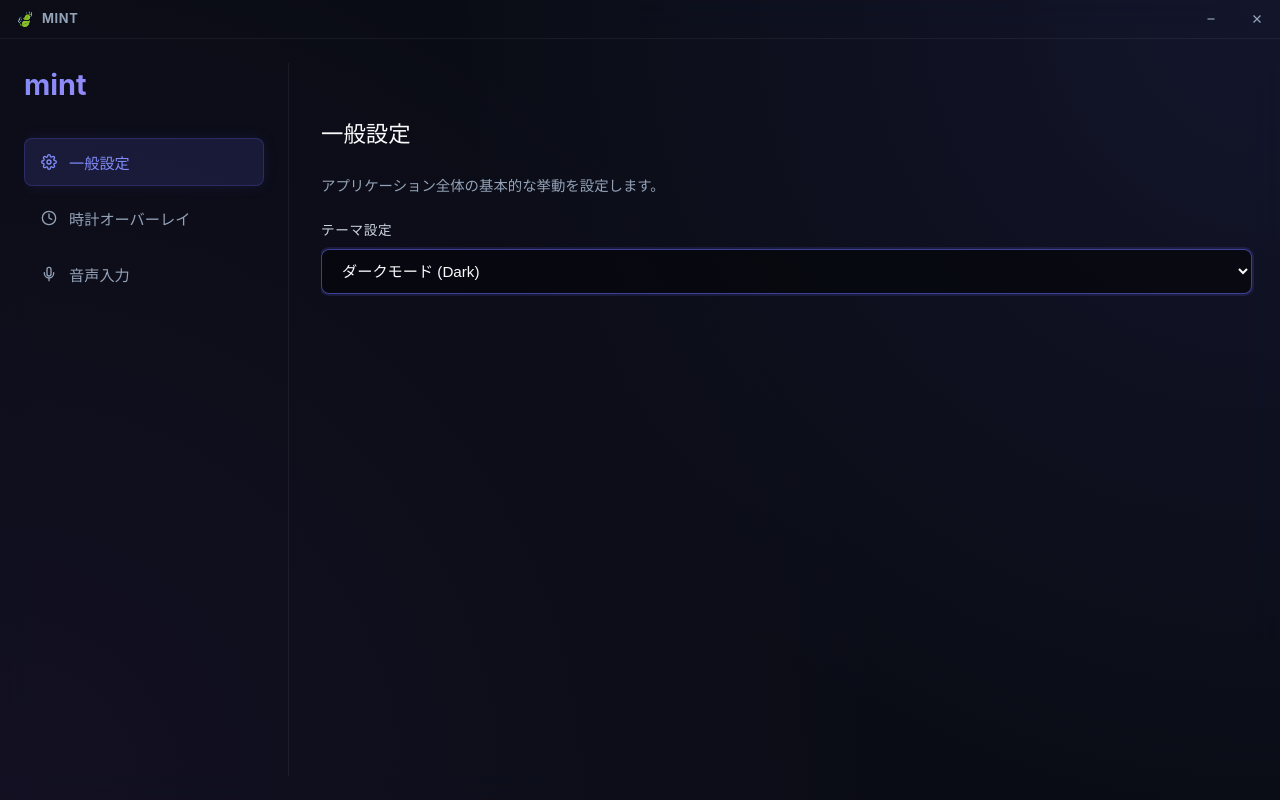
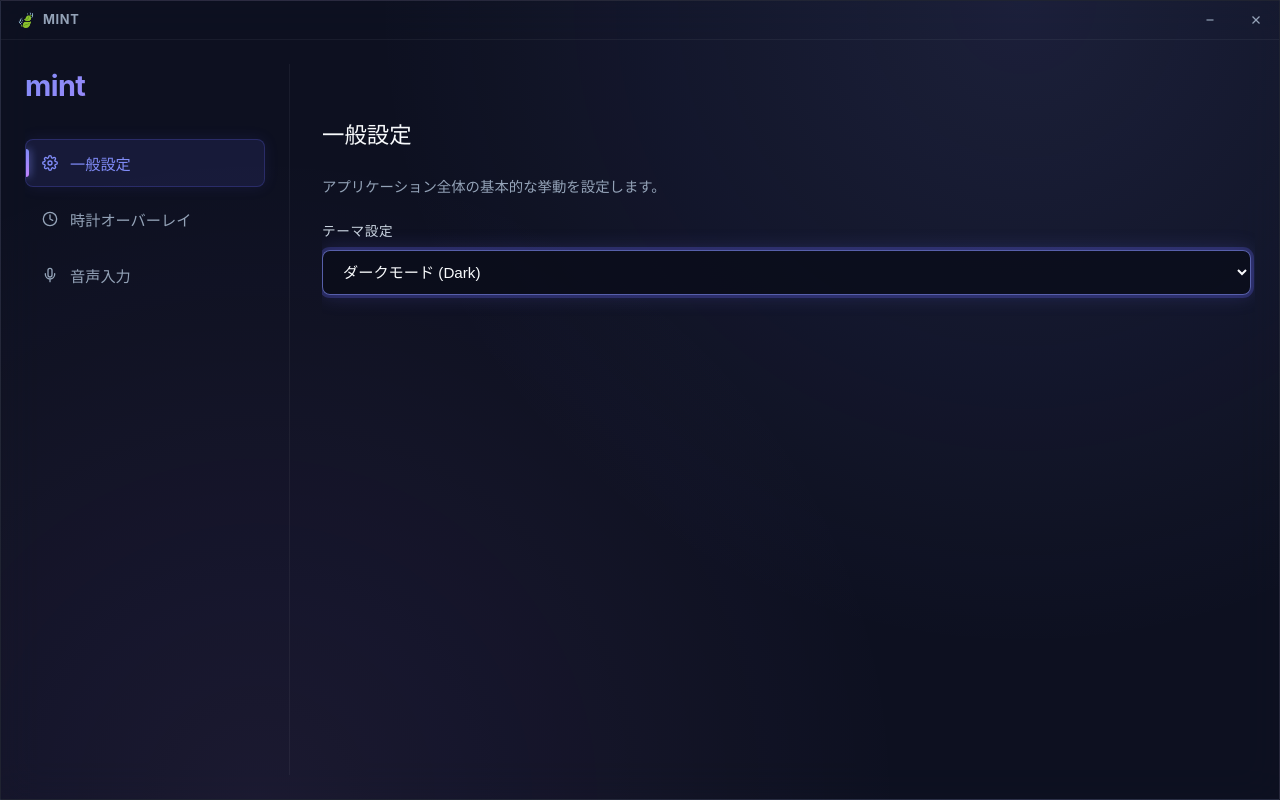
Before and after one commit to ibukani/mint, a React (Vite) app: page / in a window 1280 px wide. Built offline with nearby package versions, Linux system fonts and the light colour scheme.

Commit message:
Refine application design system and interaction animations

```diff
--- a/src/design/components/ShortcutInput.tsx
+++ b/src/design/components/ShortcutInput.tsx
@@ -7,7 +7,6 @@ interface ShortcutInputProps {
   id?: string;
   invalid?: boolean;
   placeholderText?: string;
-  autoFocus?: boolean;
 }
 
 export const ShortcutInput: React.FC<ShortcutInputProps> = ({
@@ -16,7 +15,6 @@ export const ShortcutInput: React.FC<ShortcutInputProps> = ({
   id,
   invalid = false,
   placeholderText = "キーを押して設定...",
-  autoFocus = false,
 }) => {
   const [isRecording, setIsRecording] = useState(false);
 
@@ -126,7 +124,6 @@ export const ShortcutInput: React.FC<ShortcutInputProps> = ({
         className={classes}
         value={displayValue}
         readOnly
-        autoFocus={autoFocus}
         onKeyDown={handleKeyDown}
         onFocus={handleFocus}
         onBlur={handleBlur}
--- a/src/design/theme.css
+++ b/src/design/theme.css
@@ -13,35 +13,35 @@
   --color-success: #86efac;
   --color-warning: #fde68a;
 
-  --surface-page: #05060b;
-  --surface-root: #07080d;
-  --surface-panel: rgba(13, 15, 26, 0.75);
-  --surface-control: rgba(8, 9, 15, 0.85);
-  --surface-control-hover: rgba(255, 255, 255, 0.04);
-  --surface-accent: rgba(99, 102, 241, 0.15);
-  --surface-accent-action: rgba(99, 102, 241, 0.22);
-  --surface-accent-action-hover: rgba(99, 102, 241, 0.32);
+  --surface-page: #080a13;
+  --surface-root: #0b0e1a;
+  --surface-panel: rgba(16, 20, 38, 0.72);
+  --surface-control: rgba(11, 14, 28, 0.85);
+  --surface-control-hover: rgba(255, 255, 255, 0.05);
+  --surface-accent: rgba(99, 102, 241, 0.12);
+  --surface-accent-action: rgba(99, 102, 241, 0.2);
+  --surface-accent-action-hover: rgba(99, 102, 241, 0.3);
   --surface-error: rgba(239, 68, 68, 0.15);
   --surface-success: rgba(34, 197, 94, 0.13);
   --surface-warning: rgba(245, 158, 11, 0.14);
-  --surface-overlay: rgba(8, 9, 16, 0.8);
+  --surface-overlay: rgba(11, 14, 28, 0.85);
   --surface-titlebar-btn-hover: rgba(255, 255, 255, 0.08);
   --surface-titlebar-btn-active: rgba(255, 255, 255, 0.15);
 
-  --border-panel: rgba(255, 255, 255, 0.09);
-  --border-subtle: rgba(255, 255, 255, 0.06);
-  --border-control: rgba(255, 255, 255, 0.09);
-  --border-control-focus: rgba(99, 102, 241, 0.6);
+  --border-panel: rgba(255, 255, 255, 0.08);
+  --border-subtle: rgba(255, 255, 255, 0.05);
+  --border-control: rgba(255, 255, 255, 0.08);
+  --border-control-focus: rgba(129, 140, 248, 0.65);
   --border-accent: rgba(99, 102, 241, 0.25);
-  --border-action: rgba(99, 102, 241, 0.4);
-  --border-action-hover: rgba(129, 140, 248, 0.65);
-  --border-error: rgba(239, 68, 68, 0.35);
-  --border-success: rgba(34, 197, 94, 0.35);
-  --border-warning: rgba(245, 158, 11, 0.35);
-  --border-overlay: rgba(255, 255, 255, 0.1);
+  --border-action: rgba(99, 102, 241, 0.35);
+  --border-action-hover: rgba(129, 140, 248, 0.6);
+  --border-error: rgba(239, 68, 68, 0.3);
+  --border-success: rgba(34, 197, 94, 0.3);
+  --border-warning: rgba(245, 158, 11, 0.3);
+  --border-overlay: rgba(255, 255, 255, 0.08);
 
-  --page-accent-top: rgba(99, 102, 241, 0.1);
-  --page-accent-bottom: rgba(168, 85, 247, 0.06);
+  --page-accent-top: rgba(129, 140, 248, 0.12);
+  --page-accent-bottom: rgba(192, 132, 252, 0.08);
 }
 
 :root[data-theme="light"] {
@@ -58,33 +58,33 @@
   --color-success: #16a34a;
   --color-warning: #d97706;
 
-  --surface-page: #f1f5f9;
-  --surface-root: #e2e8f0;
-  --surface-panel: rgba(255, 255, 255, 0.8);
-  --surface-control: rgba(255, 255, 255, 0.95);
-  --surface-control-hover: rgba(15, 23, 42, 0.05);
-  --surface-accent: rgba(79, 70, 229, 0.12);
+  --surface-page: #f8fafc;
+  --surface-root: #f1f5f9;
+  --surface-panel: rgba(255, 255, 255, 0.85);
+  --surface-control: rgba(255, 255, 255, 0.98);
+  --surface-control-hover: rgba(99, 102, 241, 0.04);
+  --surface-accent: rgba(79, 70, 229, 0.1);
   --surface-accent-action: rgba(79, 70, 229, 0.15);
   --surface-accent-action-hover: rgba(79, 70, 229, 0.22);
-  --surface-error: rgba(239, 68, 68, 0.1);
-  --surface-success: rgba(34, 197, 94, 0.1);
-  --surface-warning: rgba(245, 158, 11, 0.12);
-  --surface-overlay: rgba(15, 23, 42, 0.8);
-  --surface-titlebar-btn-hover: rgba(0, 0, 0, 0.06);
-  --surface-titlebar-btn-active: rgba(0, 0, 0, 0.12);
+  --surface-error: rgba(239, 68, 68, 0.08);
+  --surface-success: rgba(34, 197, 94, 0.08);
+  --surface-warning: rgba(245, 158, 11, 0.1);
+  --surface-overlay: rgba(15, 23, 42, 0.82);
+  --surface-titlebar-btn-hover: rgba(15, 23, 42, 0.06);
+  --surface-titlebar-btn-active: rgba(15, 23, 42, 0.12);
 
-  --border-panel: rgba(15, 23, 42, 0.12);
-  --border-subtle: rgba(15, 23, 42, 0.09);
-  --border-control: rgba(15, 23, 42, 0.16);
+  --border-panel: rgba(15, 23, 42, 0.1);
+  --border-subtle: rgba(15, 23, 42, 0.06);
+  --border-control: rgba(15, 23, 42, 0.12);
   --border-control-focus: rgba(79, 70, 229, 0.6);
-  --border-accent: rgba(79, 70, 229, 0.25);
-  --border-action: rgba(79, 70, 229, 0.4);
-  --border-action-hover: rgba(79, 70, 229, 0.6);
-  --border-error: rgba(220, 38, 38, 0.35);
-  --border-success: rgba(22, 163, 74, 0.35);
-  --border-warning: rgba(217, 119, 6, 0.35);
-  --border-overlay: rgba(15, 23, 42, 0.15);
+  --border-accent: rgba(79, 70, 229, 0.22);
+  --border-action: rgba(79, 70, 229, 0.35);
+  --border-action-hover: rgba(79, 70, 229, 0.55);
+  --border-error: rgba(220, 38, 38, 0.3);
+  --border-success: rgba(22, 163, 74, 0.3);
+  --border-warning: rgba(217, 119, 6, 0.3);
+  --border-overlay: rgba(15, 23, 42, 0.12);
 
-  --page-accent-top: rgba(79, 70, 229, 0.1);
-  --page-accent-bottom: rgba(124, 58, 237, 0.06);
+  --page-accent-top: rgba(79, 70, 229, 0.08);
+  --page-accent-bottom: rgba(124, 58, 237, 0.05);
 }
--- a/src/design/tokens.css
+++ b/src/design/tokens.css
@@ -40,10 +40,14 @@
   --transition-fast: 0.2s ease;
   --transition-base: 0.25s ease;
   --transition-slow: 0.3s ease;
+  --transition-smooth: 0.35s cubic-bezier(0.16, 1, 0.3, 1);
 
   --shadow-panel: 0 8px 32px 0 rgb(0 0 0 / 37%);
   --shadow-active: 0 0 15px rgb(99 102 241 / 10%);
-  --shadow-focus: 0 0 0 2px rgb(99 102 241 / 15%);
+  --shadow-focus: 0 0 0 3px rgb(99 102 241 / 25%);
+  --shadow-glow: 0 0 20px rgb(99 102 241 / 25%);
+  --shadow-card-hover:
+    0 12px 36px rgb(0 0 0 / 25%), 0 0 20px rgb(99 102 241 / 10%);
   --shadow-overlay: 0 4px 20px rgb(0 0 0 / 50%);
   --shadow-overlay-text: 0 0 10px rgb(129 140 248 / 30%);
 }
--- a/src/features/clock/components/ClockSettings.tsx
+++ b/src/features/clock/components/ClockSettings.tsx
@@ -102,7 +102,6 @@ export const ClockSettings: React.FC = () => {
       >
         <ShortcutInput
           id="clock-shortcut-input"
-          autoFocus
           invalid={Boolean(shortcutError)}
           value={clock.shortcut}
           onChange={(value) => handleChange("shortcut", value)}
@@ -223,7 +222,7 @@ export const ClockSettings: React.FC = () => {
                 "sizePercent",
                 Math.max(
                   50,
-                  Math.min(250, Number.parseInt(e.target.value) || 100),
+                  Math.min(250, Number.parseInt(e.target.value, 10) || 100),
                 ),
               )
             }
@@ -236,7 +235,7 @@ export const ClockSettings: React.FC = () => {
             step="5"
             value={clock.sizePercent}
             onChange={(e) =>
-              handleChange("sizePercent", Number.parseInt(e.target.value))
+              handleChange("sizePercent", Number.parseInt(e.target.value, 10))
             }
             style={{ flex: 1, margin: "0 var(--space-3)" }}
           />
--- a/src/features/v2t/components/VoiceToTextSettings.tsx
+++ b/src/features/v2t/components/VoiceToTextSettings.tsx
@@ -393,7 +393,6 @@ export const VoiceToTextSettings: React.FC = () => {
       >
         <ShortcutInput
           id="v2t-shortcut-input"
-          autoFocus
           invalid={Boolean(shortcutError)}
           value={voiceToText.shortcut}
           onChange={(value) => handleChange("shortcut", value)}
--- a/src/index.css
+++ b/src/index.css
@@ -46,24 +46,24 @@ body {
 .design-panel {
   background:
     radial-gradient(
-      circle at top right,
+      circle at 80% 0%,
       var(--page-accent-top) 0%,
-      transparent 55%
+      transparent 50%
     ),
     radial-gradient(
-      circle at bottom left,
+      circle at 20% 100%,
       var(--page-accent-bottom) 0%,
-      transparent 60%
+      transparent 50%
     ),
     var(--surface-panel);
   backdrop-filter: blur(var(--blur-xl));
   -webkit-backdrop-filter: blur(var(--blur-xl));
-  border: none;
+  border: 1px solid var(--border-panel);
   border-radius: 0;
-  box-shadow: none;
+  box-shadow: var(--shadow-panel);
   transition:
-    background var(--transition-base),
-    border-color var(--transition-base);
+    background var(--transition-smooth),
+    border-color var(--transition-smooth);
 }
 
 .app-shell {
@@ -163,7 +163,7 @@ body {
   border-right: 1px solid var(--border-subtle);
   padding-right: var(--space-5);
   overflow-y: auto;
-  transition: border-color var(--transition-base);
+  transition: border-color var(--transition-smooth);
 }
 
 .app-sidebar__title {
@@ -180,9 +180,11 @@ body {
   display: flex;
   align-items: center;
   gap: var(--space-2);
+  letter-spacing: -0.02em;
 }
 
 .app-sidebar__button {
+  position: relative;
   background: transparent;
   border: 1px solid transparent;
   color: var(--color-text-muted);
@@ -192,15 +194,22 @@ body {
   font-size: var(--font-size-base);
   font-weight: var(--font-weight-medium);
   cursor: pointer;
-  transition: all var(--transition-base);
+  transition:
+    background var(--transition-smooth),
+    border-color var(--transition-smooth),
+    color var(--transition-smooth),
+    transform var(--transition-smooth),
+    padding-left var(--transition-smooth);
   display: flex;
   align-items: center;
   gap: var(--space-3);
+  overflow: hidden;
 }
 
 .app-sidebar__button:hover {
   background: var(--surface-control-hover);
   color: var(--color-text-primary);
+  padding-left: calc(var(--space-4) + 6px);
 }
 
 .app-sidebar__button--active {
@@ -208,6 +217,23 @@ body {
   border: 1px solid var(--border-accent);
   color: var(--color-accent);
   box-shadow: var(--shadow-active);
+  font-weight: var(--font-weight-semibold);
+}
+
+.app-sidebar__button--active::before {
+  content: "";
+  position: absolute;
+  left: 0;
+  top: 20%;
+  height: 60%;
+  width: 3px;
+  background: linear-gradient(
+    180deg,
+    var(--color-accent) 0%,
+    var(--color-accent-strong) 100%
+  );
+  border-radius: 0 var(--radius-sm) var(--radius-sm) 0;
+  box-shadow: 0 0 8px var(--color-accent);
 }
 
 .app-content {
@@ -319,14 +345,14 @@ body {
   color: var(--color-text-primary);
   padding: var(--space-3) var(--space-4);
   font-size: var(--font-size-base);
-  transition: all var(--transition-fast);
+  transition: all var(--transition-smooth);
   outline: none;
   box-sizing: border-box;
 }
 
 .design-control:focus {
   border-color: var(--border-control-focus);
-  box-shadow: var(--shadow-focus);
+  box-shadow: var(--shadow-focus), var(--shadow-glow);
 }
 
 .design-control::placeholder {
@@ -356,25 +382,30 @@ body {
 .design-control--shortcut.is-recording {
   border-color: var(--color-accent);
   color: var(--color-accent);
-  box-shadow: 0 0 0 3px rgba(99, 102, 241, 0.2);
-  animation: pulse-recording 1.5s infinite ease-in-out;
+  box-shadow: var(--shadow-glow);
+  animation: pulse-recording 2s infinite ease-in-out;
 }
 
 .shortcut-input-help {
   font-size: var(--font-size-xs);
   color: var(--color-text-muted);
-  animation: fade-in 0.2s ease-out;
+  animation: fade-in 0.25s ease-out;
 }
 
 @keyframes pulse-recording {
   0% {
-    box-shadow: 0 0 0 2px rgba(99, 102, 241, 0.1);
+    box-shadow: 0 0 0 2px rgb(99 102 241 / 15%);
+    border-color: var(--color-accent);
   }
   50% {
-    box-shadow: 0 0 0 4px rgba(99, 102, 241, 0.3);
+    box-shadow:
+      0 0 0 6px rgb(99 102 241 / 35%),
+      0 0 15px rgb(99 102 241 / 25%);
+    border-color: var(--color-accent-strong);
   }
   100% {
-    box-shadow: 0 0 0 2px rgba(99, 102, 241, 0.1);
+    box-shadow: 0 0 0 2px rgb(99 102 241 / 15%);
+    border-color: var(--color-accent);
   }
 }
 
@@ -434,25 +465,48 @@ body {
   font-size: var(--font-size-base);
   font-weight: var(--font-weight-semibold);
   cursor: pointer;
-  transition:
-    background var(--transition-fast),
-    border-color var(--transition-fast),
-    opacity var(--transition-fast);
+  transition: all var(--transition-smooth);
 }
 
 .design-button--primary {
   border: 1px solid var(--border-action);
-  background: var(--surface-accent-action);
+  background: linear-gradient(
+    135deg,
+    var(--surface-accent-action) 0%,
+    rgba(99, 102, 241, 0.35) 100%
+  );
+  box-shadow: 0 2px 8px rgba(0, 0, 0, 0.15);
 }
 
 .design-button--primary:hover:not(:disabled) {
-  background: var(--surface-accent-action-hover);
+  background: linear-gradient(
+    135deg,
+    var(--surface-accent-action-hover) 0%,
+    rgba(99, 102, 241, 0.45) 100%
+  );
   border-color: var(--border-action-hover);
+  box-shadow: var(--shadow-glow);
+  transform: translateY(-1px);
+}
+
+.design-button--primary:active:not(:disabled) {
+  transform: scale(0.97);
 }
 
 .design-button--ghost {
   border: 1px solid transparent;
   background: transparent;
+  color: var(--color-text-muted);
+}
+
+.design-button--ghost:hover:not(:disabled) {
+  background: var(--surface-control-hover);
+  color: var(--color-text-primary);
+  transform: translateY(-1px);
+}
+
+.design-button--ghost:active:not(:disabled) {
+  transform: scale(0.97);
 }
 
 .design-button:disabled {
@@ -465,9 +519,22 @@ body {
   flex-direction: column;
   gap: var(--space-4);
   padding: var(--space-5);
+  background: var(--surface-control);
+  border: 1px solid var(--border-subtle);
+  border-radius: var(--radius-md);
+  transition:
+    transform var(--transition-smooth),
+    box-shadow var(--transition-smooth),
+    border-color var(--transition-smooth),
+    background-color var(--transition-smooth);
+  box-shadow: 0 4px 12px rgba(0, 0, 0, 0.1);
+}
+
+.design-feature-card:hover {
+  transform: translateY(-3px);
+  box-shadow: var(--shadow-card-hover);
+  border-color: var(--border-control-focus);
   background: var(--surface-control-hover);
-  border: 1px solid var(--border-subtle);
-  border-radius: var(--radius-sm);
 }
 
 .design-feature-card__header {
```
